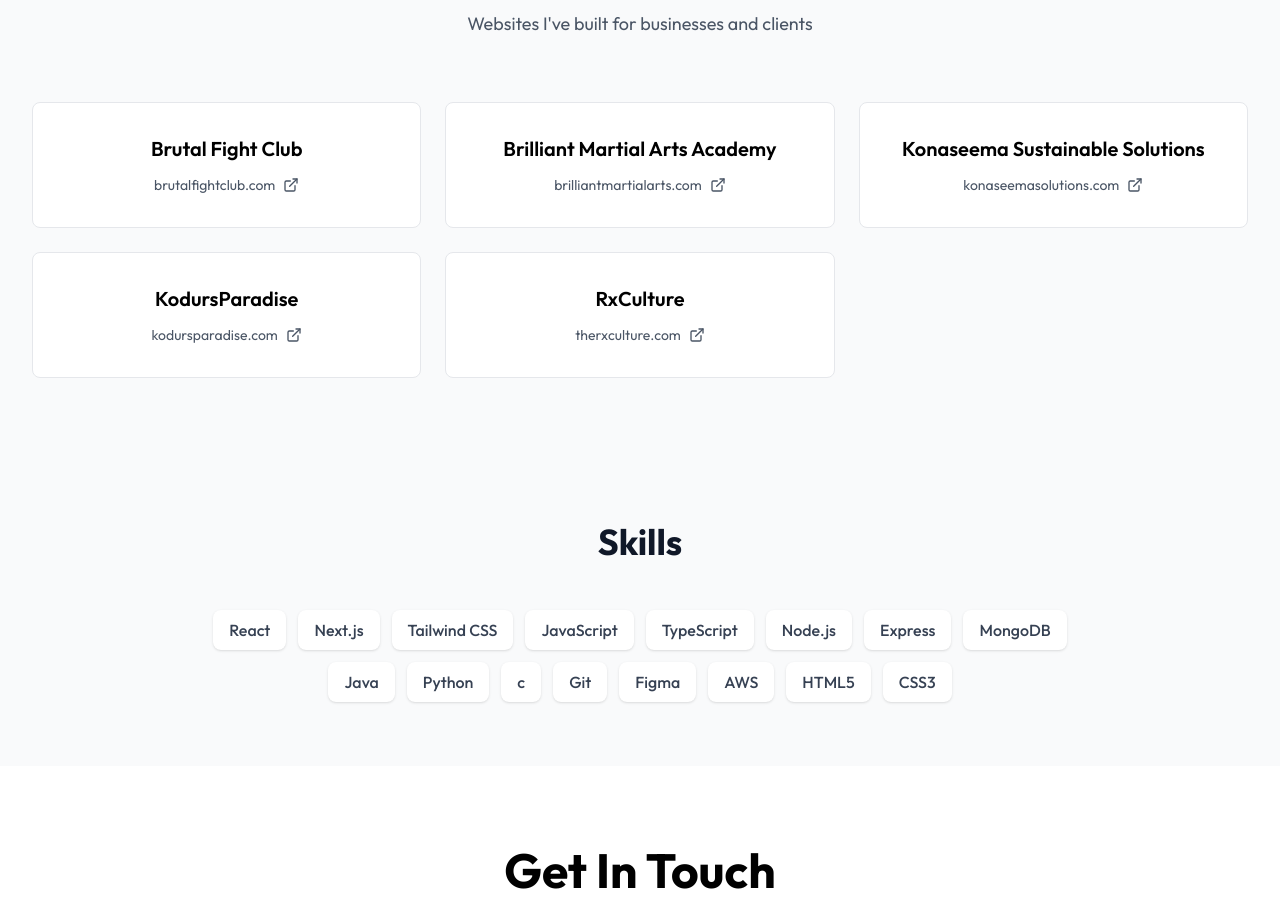
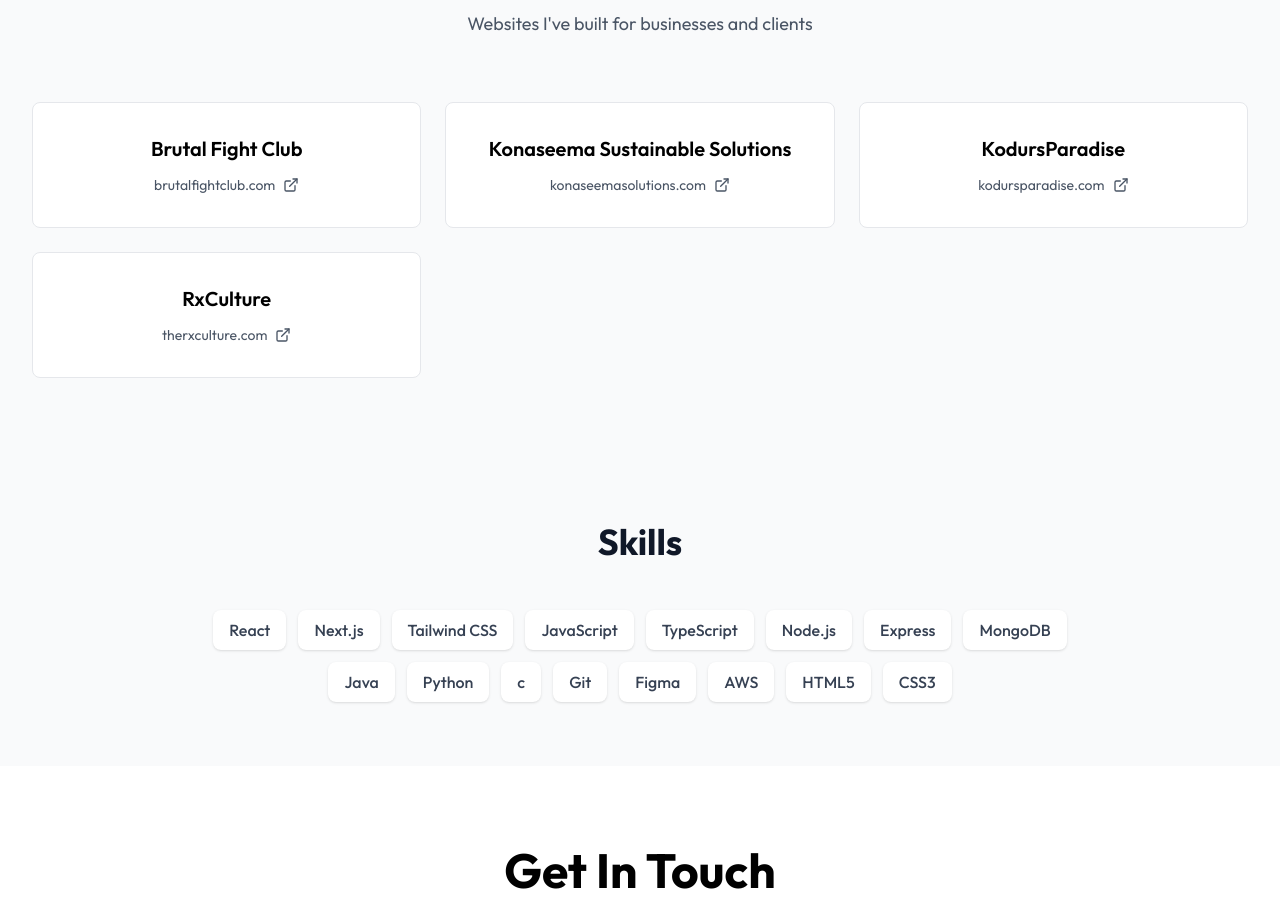
Before and after one commit to RavikrGTX/portfolio, a Next.js app: page / in a window 1280 px wide. Shown: the part 1744-2643 px from the top of the page. Built offline with nearby package versions, Linux system fonts and the light colour scheme; a web font is replaced by a local one.

Commit message:
removed bmaa site

```diff
--- a/next.config.mjs
+++ b/next.config.mjs
@@ -1,4 +1,10 @@
 /** @type {import('next').NextConfig} */
-const nextConfig = {};
+const nextConfig = {
+     // output: 'export',
+};
 
 export default nextConfig;
+
+
+
+// made some changes
--- a/package.json
+++ b/package.json
@@ -6,6 +6,7 @@
     "dev": "next dev --turbopack",
     "build": "next build --turbopack",
     "start": "next start",
+    "export": "next export",
     "lint": "eslint"
   },
   "dependencies": {
--- a/src/app/components/Mywork.jsx
+++ b/src/app/components/Mywork.jsx
@@ -12,13 +12,13 @@ export default function WorkSection() {
       website: 'https://brutalfightclub.com',
       domain: 'brutalfightclub.com'
     },
-    {
-      id: 2,
-      businessName: 'Brilliant Martial Arts Academy',
-      logo: assets.bmaalogo,
-      website: 'https://brilliantmartialarts.com',
-      domain: 'brilliantmartialarts.com'
-    },
+    // {
+    //   id: 2,
+    //   businessName: 'Brilliant Martial Arts Academy',
+    //   logo: assets.bmaalogo,
+    //   website: 'https://brilliantmartialarts.com',
+    //   domain: 'brilliantmartialarts.com'
+    // },
     {
       id: 3,
       businessName: 'Konaseema Sustainable Solutions',
```
